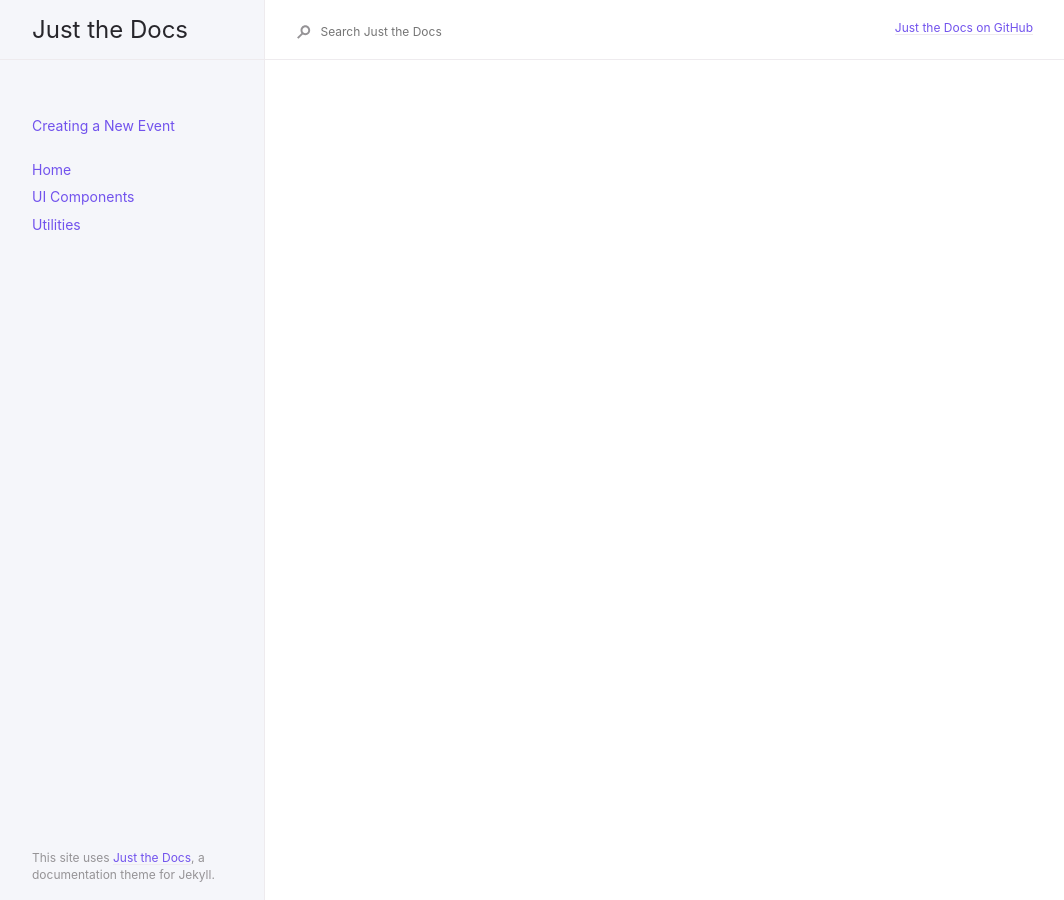
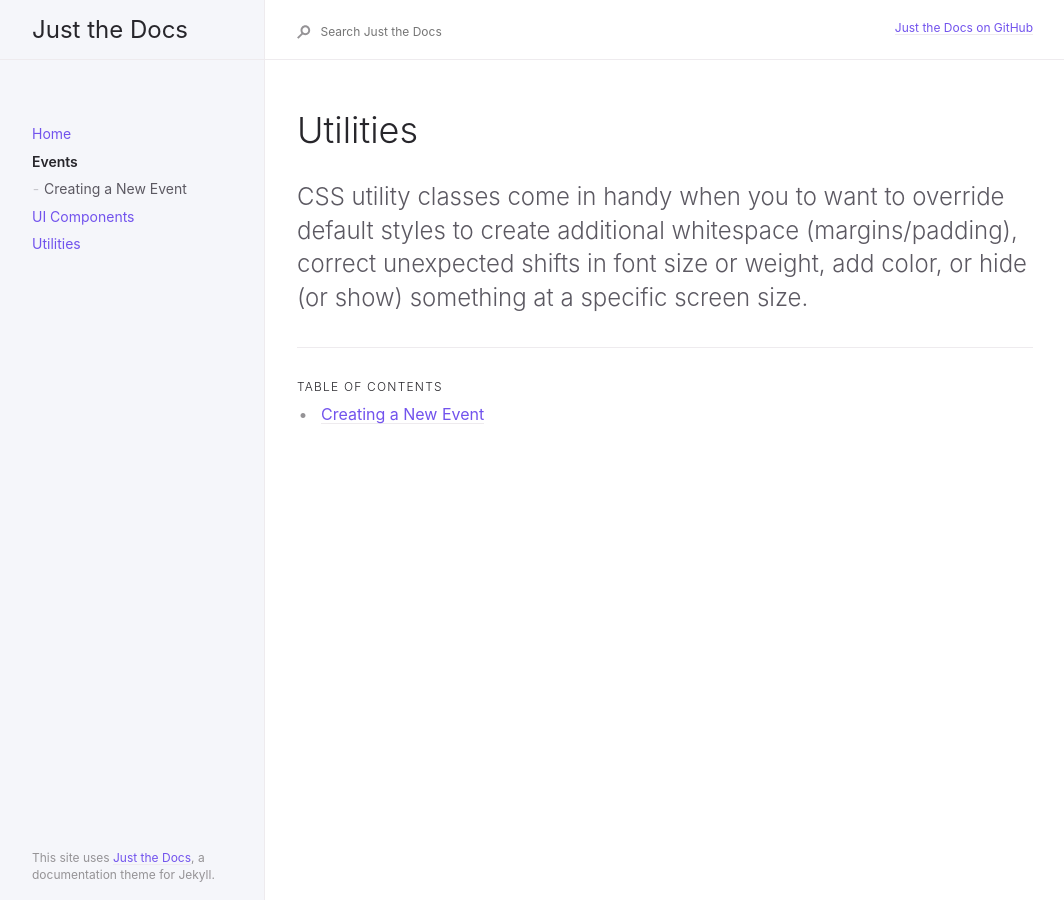
Before and after one commit to oretoise/docs, a Jekyll site: the page built from _docs/events/events.md, in a window 1280 px wide. Shown: the whole page, without its empty margins (91-1155 px from the left). Built offline with Jekyll 4.4.1, drawn with Linux system fonts in a browser that asks for light colours; our own code applies the rules of GitHub Pages for plain Markdown files.

```diff
--- a/_docs/events/events.md
+++ b/_docs/events/events.md
@@ -0,0 +1,13 @@
+---
+layout: default
+title: Events
+nav_order: 2
+has_children: true
+permalink: /events/
+---
+
+# Utilities
+{: .no_toc }
+
+CSS utility classes come in handy when you to want to override default styles to create additional whitespace (margins/padding), correct unexpected shifts in font size or weight, add color, or hide (or show) something at a specific screen size.
+{: .fs-6 .fw-300 }
```
Also changed, not shown: _docs/events/new-event.md (+25 -23 lines).
